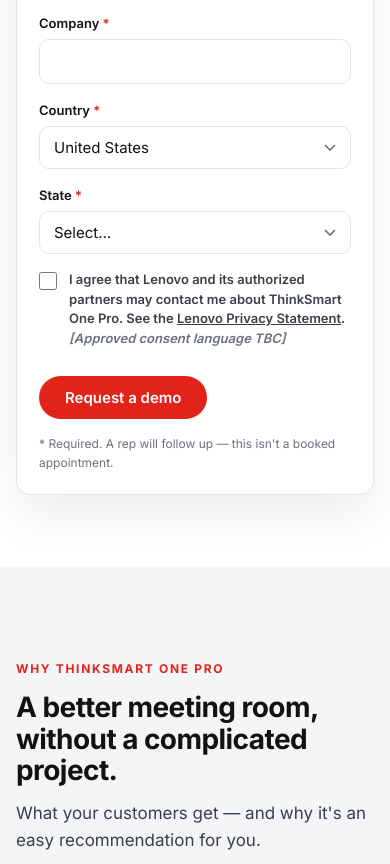
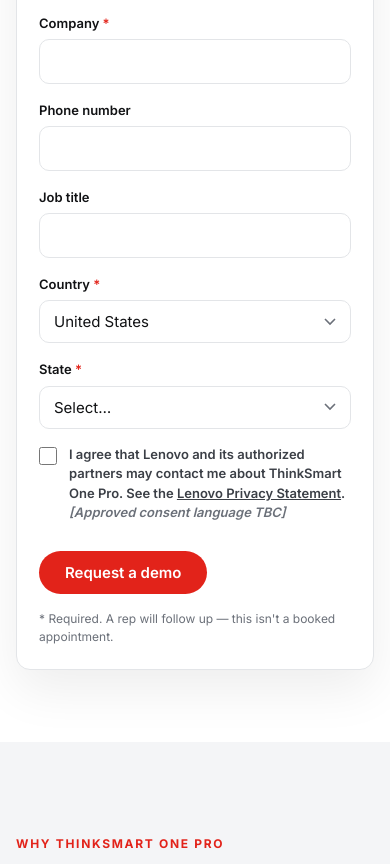
Before and after one commit to Olga-P09/ts_one_pro, a website with bundled scripts: page index.html in a window 390 px wide. Shown: the part 1763-2627 px from the top of the page. Built offline with nearby package versions, Linux system fonts and the light colour scheme.

Commit message:
Update demo contact fields and Canada routing UI

```diff
--- a/assets/form-submit.js
+++ b/assets/form-submit.js
@@ -30,29 +30,39 @@ const utms = captureUtms();
 const form = document.getElementById("demoForm");
 const country = form.elements.namedItem("country");
 const region = form.elements.namedItem("region");
+const countryField = country.closest(".field");
+const regionField = region.closest(".field");
 const consent = form.elements.namedItem("consent");
 const error = document.getElementById("formError");
 const button = document.getElementById("submitBtn");
 const buttonLabel = button.textContent;
 const fields = form.querySelectorAll(".field input, .field select");
 
-function fillRegions() {
-  const canada = country.value === "CA";
-  const names = Object.values(regionsByCountry[country.value] ?? {});
-  document.getElementById("stLabel").firstChild.textContent = canada ? "Province / territory " : "State ";
-  document.getElementById("stMsg").textContent = canada
-    ? "Please choose your province or territory."
-    : "Please choose your state.";
-  region.replaceChildren(new Option("Select…", ""), ...names.map(name => new Option(name, name)));
-  region.closest(".field").classList.remove("invalid");
+for (const state of Object.values(regionsByCountry.US)) {
+  region.add(new Option(state, state));
 }
 
-country.addEventListener("change", fillRegions);
-fillRegions();
+function syncStateField() {
+  const needsState = country.value === "US";
+  countryField.classList.toggle("full", !needsState);
+  regionField.hidden = !needsState;
+  region.disabled = !needsState;
+  region.required = needsState;
+  if (!needsState) {
+    region.value = "";
+    regionField.classList.remove("invalid");
+  }
+}
+
+country.addEventListener("change", syncStateField);
+window.addEventListener("pageshow", syncStateField);
+syncStateField();
 
 function check(field) {
   const value = field.value.trim();
-  const valid = field.type === "email" ? /^[^\s@]+@[^\s@]+\.[^\s@]{2,}$/.test(value) : Boolean(value);
+  const valid = field.disabled || (value
+    ? field.type !== "email" || /^[^\s@]+@[^\s@]+\.[^\s@]{2,}$/.test(value)
+    : !field.required);
   field.closest(".field").classList.toggle("invalid", !valid);
   return valid;
 }
@@ -107,7 +117,7 @@ form.addEventListener("submit", async event => {
   }
 
   document.getElementById("sName").textContent = fieldsAsText.firstName;
-  document.getElementById("sRegion").textContent = fieldsAsText.region;
+  document.getElementById("sRegion").textContent = fieldsAsText.region || "Canada";
   form.style.display = "none";
   document.getElementById("success").style.display = "block";
   (window.dataLayer ??= []).push({ event: "demo_form_submit", utm_content: utms.utm_content || "direct" });
--- a/index.html
+++ b/index.html
@@ -389,14 +389,16 @@ height="0" width="0" style="display:none;visibility:hidden"></iframe></noscript>
           <div class="field"><label for="ln">Last name <span class="req">*</span></label><input id="ln" name="lastName" autocomplete="family-name" required><div class="msg">Please enter your last name.</div></div>
           <div class="field full"><label for="em">Business email <span class="req">*</span></label><input id="em" name="email" type="email" autocomplete="email" required placeholder="name@company.com"><div class="msg">Please enter a valid business email.</div></div>
           <div class="field full"><label for="co">Company <span class="req">*</span></label><input id="co" name="company" autocomplete="organization" required><div class="msg">Please enter your company.</div></div>
+          <div class="field"><label for="phone">Phone number</label><input id="phone" type="tel" name="phone" autocomplete="tel"></div>
+          <div class="field"><label for="jobTitle">Job title</label><input id="jobTitle" type="text" name="jobTitle" autocomplete="organization-title"></div>
           <div class="field"><label for="ct">Country <span class="req">*</span></label>
             <select id="ct" name="country" required>
               <option value="US" selected>United States</option>
               <option value="CA">Canada</option>
             </select><div class="msg">Please choose a country.</div></div>
-          <div class="field"><label for="st" id="stLabel">State <span class="req">*</span></label>
+          <div class="field"><label for="st">State <span class="req">*</span></label>
             <select id="st" name="region" required><option value="">Select…</option></select>
-            <div class="msg" id="stMsg">Please choose your state.</div></div>
+            <div class="msg">Please choose your state.</div></div>
           <div class="full">
             <label class="consent" id="consentWrap"><input type="checkbox" id="consent" name="consent" required>
               <span>I agree that Lenovo and its authorized partners may contact me about ThinkSmart One Pro. See the <a href="#">Lenovo Privacy Statement</a>. <em style="color:var(--muted)">[Approved consent language TBC]</em></span>
```
